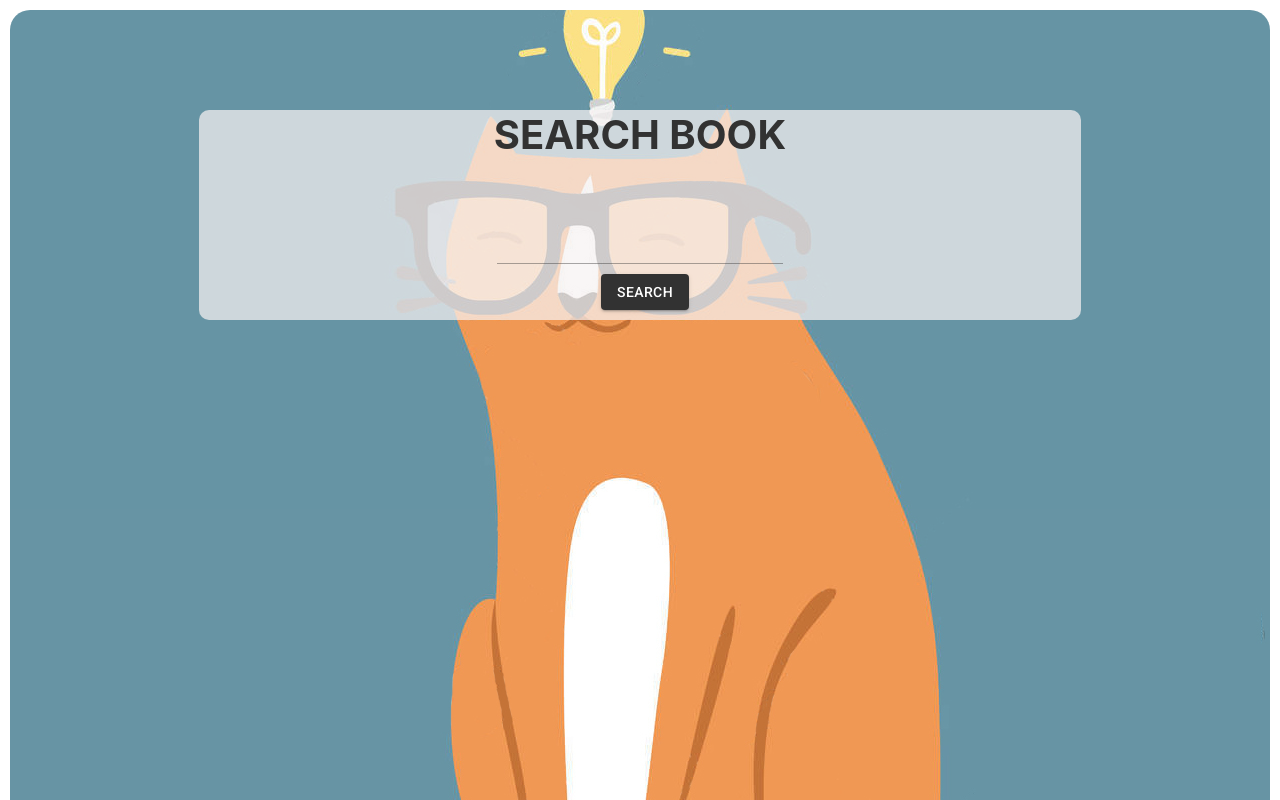
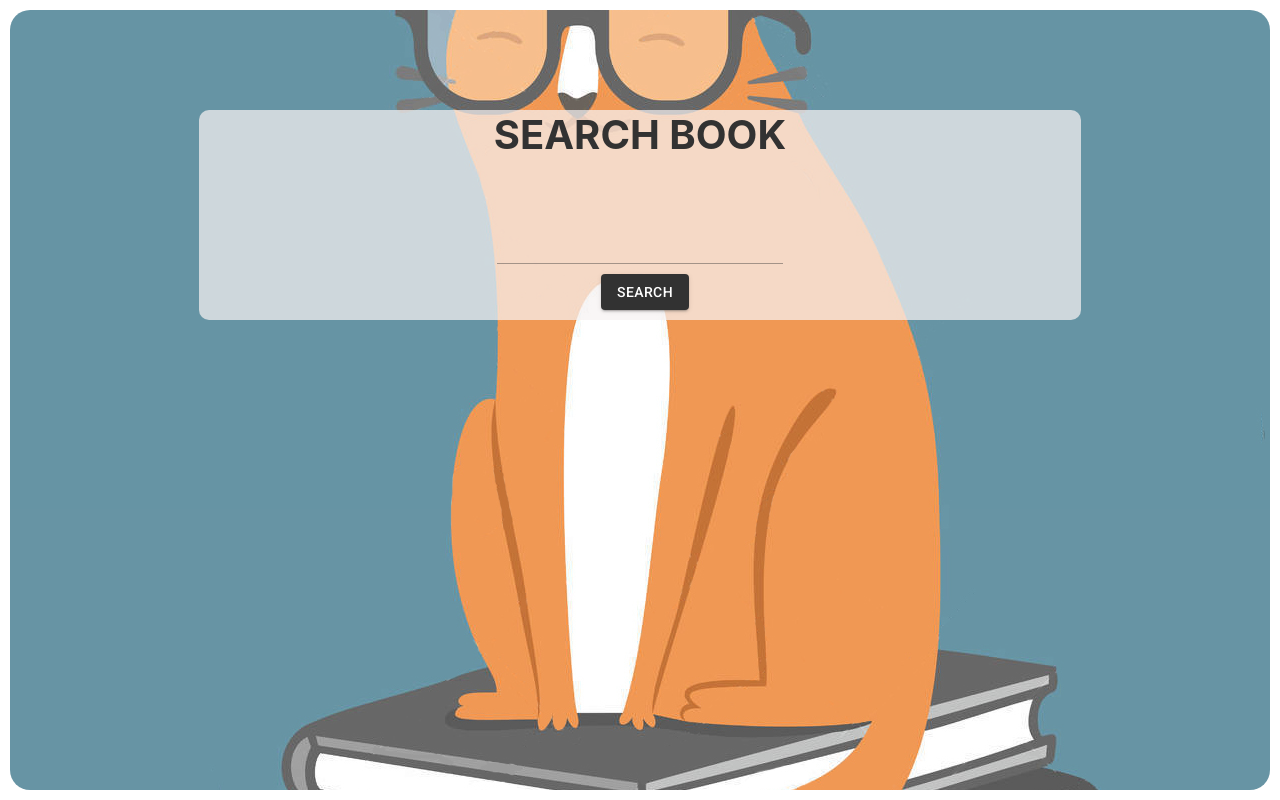
Before and after one commit to jorgelgf/gbook, a React (Create React App) app: page / in a window 1280 px wide. Shown: the top 800 px of the page. Built offline with nearby package versions, Linux system fonts and the light colour scheme.

Commit message:
resposive correction Opacity Component

```diff
--- a/src/App.js
+++ b/src/App.js
@@ -21,9 +21,9 @@ const DivFull = styled.div`
   justify-content: center;
   width: auto;
   border: solid 10px white;
-  height: 1200px;
+  height: 100vh;
   @media (max-width: 990px) {
-    height: auto;
+    height: 100vh;
   }
 `;
 const DivInter = styled.div`
--- a/src/components/Find/Find.js
+++ b/src/components/Find/Find.js
@@ -26,7 +26,7 @@ const Find = () => {
       filterValue = search.trim().replace(/ +/g, "+");
 
       await request(
-        `https://www.googleapis.com/books/v1/volumes?q=${filterValue}:keyes&key=${apiKey}&maxResults=30`
+        `https://www.googleapis.com/books/v1/volumes?q=${filterValue}:keyes&key=${apiKey}`
       );
     } catch (e) {
       console.log(
```
